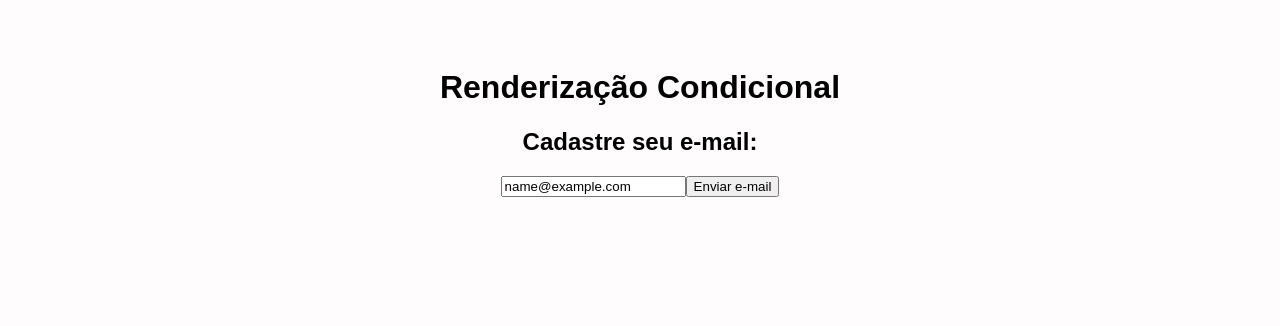
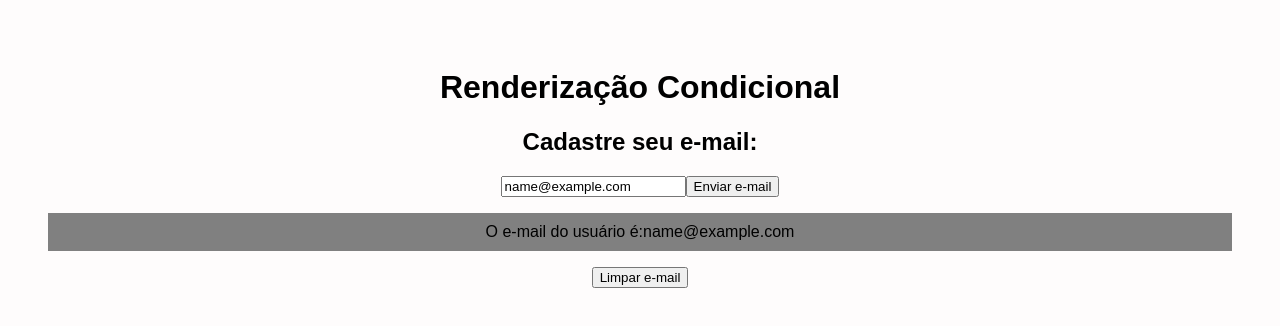
Before and after one commit to elucasrg/React, a React (Create React App) app in the folder meu-projeto/: page / in a window 1280 px wide. Both pictures are taken after typing "name@example.com" into the empty fields and a click on the button "Enviar e-mail". Shown: the top 326 px of the page. Built offline with nearby package versions, Linux system fonts and the light colour scheme.

Commit message:
renderização final

```diff
--- a/meu-projeto/src/components/Condicional.js
+++ b/meu-projeto/src/components/Condicional.js
@@ -1,17 +1,34 @@
 import {useState} from 'react'
 
 function Condicional() {
+
+    const [email, setEmail] = useState()
+    const [userEmail, setUserEmail] = useState()
+
     function enviarEmail(e){
         e.preventDefault()
-        console.log("Testando!")
+        setUserEmail(email)
+
+    }
+    function limparEmail(){
+        setUserEmail('')
+
     }
 
  return (
     <div>
         <h2>Cadastre seu e-mail:</h2>
         <form>
-            <input type="email" placeholder='Digite o seu e-mail'/>
-            <button type="submit" onClick={enviarEmail}>Enviar e-mail</button>
+            <input type="email" placeholder='Digite o seu e-mail' onChange={(e) =>setEmail(e.target.value)}/>
+            <button type="submit" onClick={enviarEmail}>Enviar e-mail
+            </button>
+            {userEmail && (
+                <div>
+                    <p>O e-mail do usuário é:{userEmail}</p>
+                    <button onClick={limparEmail}>Limpar e-mail</button>
+                </div>
+            )}
+
         </form>
 
     </div>
```
